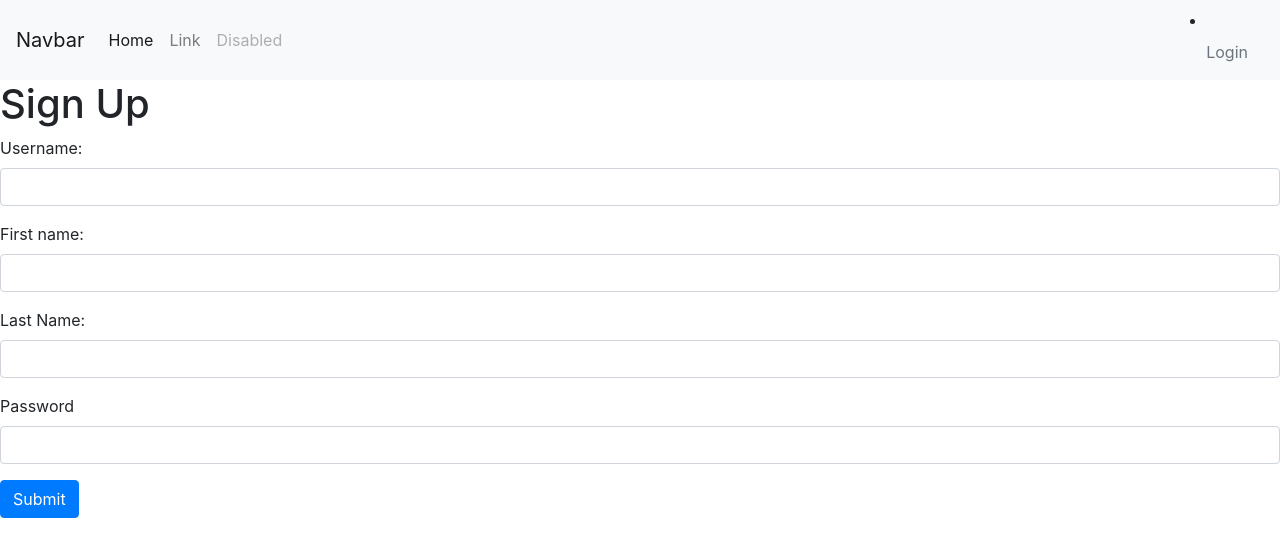
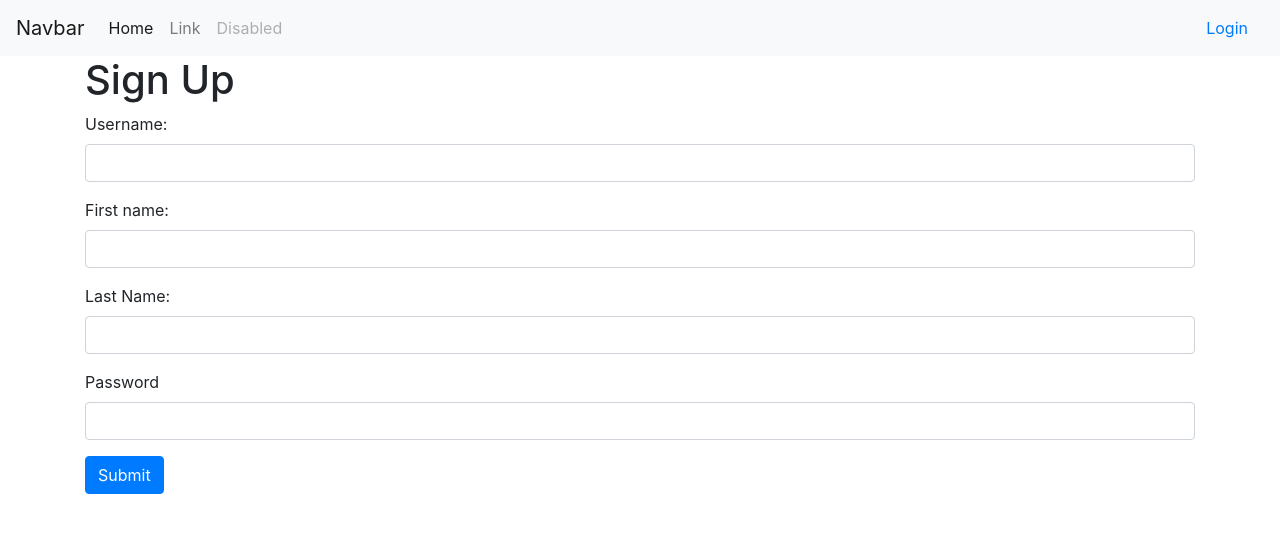
Before and after one commit to devangrose/maui, a Django app: template user_auth/templates/todoapp/signup.html in a window 1280 px wide. Shown: the top 557 px of the page. Run offline with Django 3.2, Linux system fonts and the light colour scheme; the template is opened without the code that fills it, so the values that code supplies are empty; some libraries are stand-ins or nearby versions.

Commit message:
fixed user auth bug

```diff
--- /dev/null
+++ b/main_app/static/app.css
@@ -0,0 +1,3 @@
+nav ul {
+    list-style-type: none;
+}
--- a/main_app/templates/base.html
+++ b/main_app/templates/base.html
@@ -5,12 +5,15 @@
     <meta http-equiv="content-type" content="text/php; charset=utf-8" />
     <link rel="stylesheet" type="text/css" href="{% static 'css/tunr.css' %}"/>
     <link href="https://stackpath.bootstrapcdn.com/bootstrap/4.1.3/css/bootstrap.min.css" rel="stylesheet" integrity="sha384-MCw98/SFnGE8fJT3GXwEOngsV7Zt27NXFoaoApmYm81iuXoPkFOJwJ8ERdknLPMO" crossorigin="anonymous">
+    <link href="{% static 'app.css' %}" rel="stylesheet" type="text/css">
     <title></title>
   </head>
   <body>
-    {% include 'navbar.html' %}
-    {% block content %}
-    {% endblock %}
+      {% include 'navbar.html' %}
+      <div class="container">
+        {% block content %}
+        {% endblock %}
+      </div>
   </body>
   <script src="https://stackpath.bootstrapcdn.com/bootstrap/4.1.3/js/bootstrap.bundle.min.js" integrity="sha384-pjaaA8dDz/5BgdFUPX6M/9SUZv4d12SUPF0axWc+VRZkx5xU3daN+lYb49+Ax+Tl" crossorigin="anonymous"></script>
   <footer>
--- a/main_app/templates/navbar.html
+++ b/main_app/templates/navbar.html
@@ -16,16 +16,16 @@
         <a class="nav-link disabled" href="#">Disabled</a>
       </li>
     </ul>
-    <form class="form-inline my-2 my-lg-0">
+    <ul class="my-2 my-lg-0">
       {% if user.is_authenticated  %}
       <li class="nav-item">
-        <a class="nav-link disabled" href="/auth/logout">Logout</a>
+        <a class="nav-link" href="/auth/logout">Logout</a>
       </li>
       {% else %}
       <li class="nav-item">
-        <a class="nav-link disabled" href="">Login</a>
+        <a class="nav-link" href="/auth/login">Login</a>
       </li>
       {% endif %}
-    </form>
+    </ul>
   </div>
 </nav>
--- a/user_auth/views.py
+++ b/user_auth/views.py
@@ -33,14 +33,16 @@ def login(request):
         password = request.POST['password']
 
         user = auth.authenticate(username=username, password=password)
+        print(user)
 
         if user is not None:
             auth.login(request, user)
             return redirect('index')
         else:
+            print('error')
             return render(
                     request,
-                    'login.html',
+                    'todoapp/login.html',
                     {
                         'error':'There has been an error',
                     })
```
